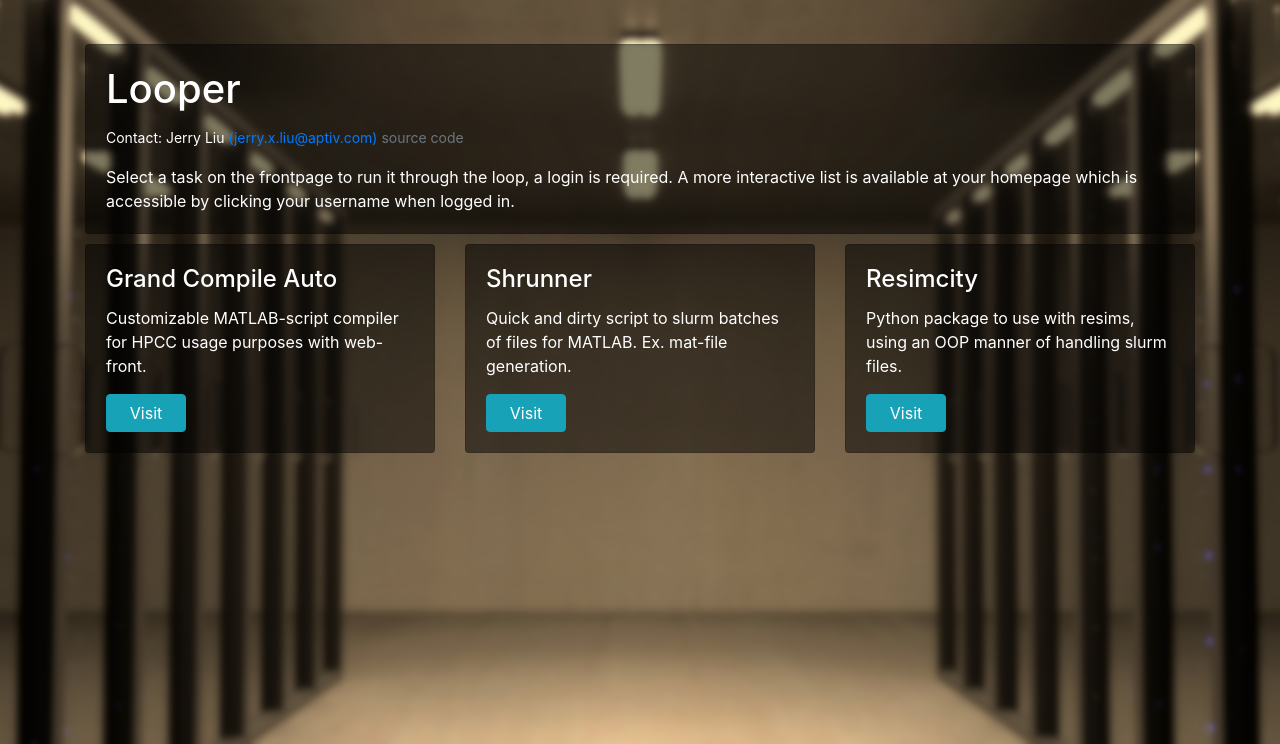
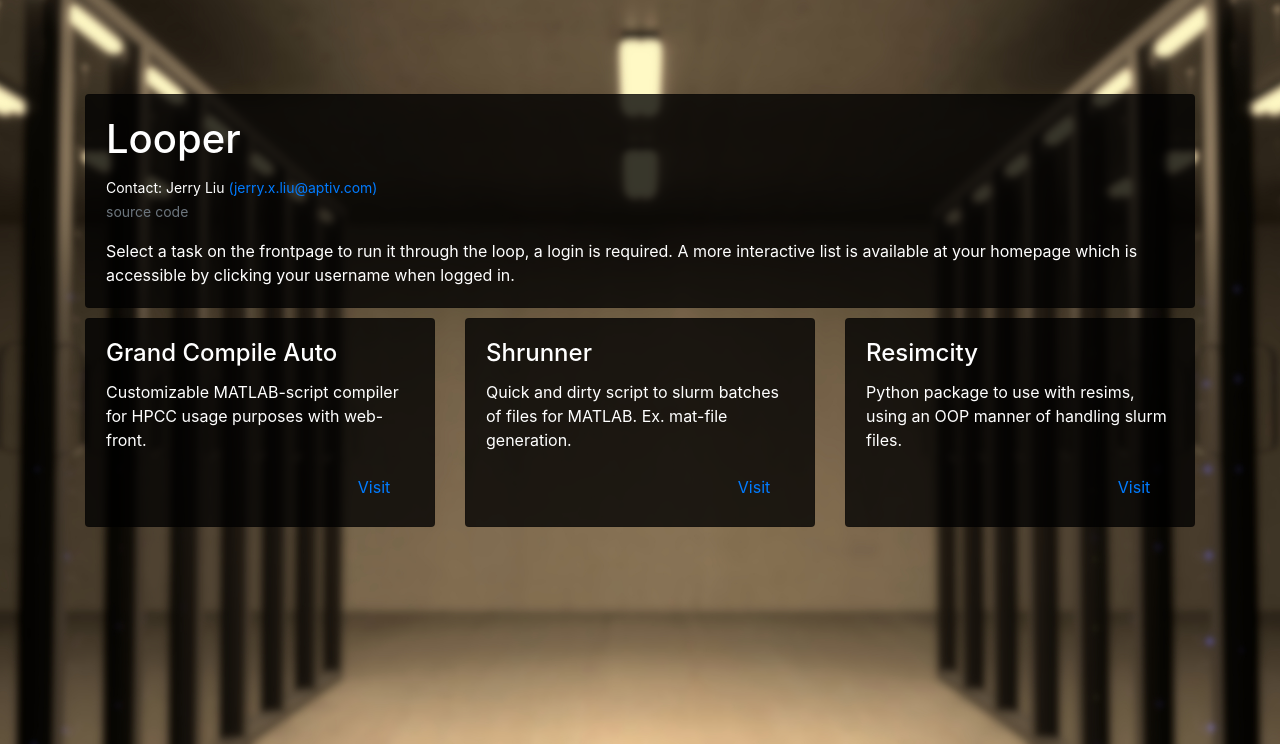
Before and after one commit to JerryLui/hil, a Flask app: page /about in a window 1280 px wide. Shown: the part 56-800 px from the top of the page. Run offline with Flask 2, Linux system fonts and the light colour scheme; parts of the project's set-up code (start-up, migrations or seed data) failed here and were passed over; some libraries are stand-ins or nearby versions.

Commit message:
Prechange

```diff
--- a/web/forms.py
+++ b/web/forms.py
@@ -30,6 +30,8 @@ class UserForm(FlaskForm):
 
     def __init__(self, *args, **kwargs):
         super(UserForm, self).__init__(*args, **kwargs)
+        if kwargs.get('prefix'):
+            self.submit.label.text = kwargs['prefix'].title()
 
 
 class FileForm(FlaskForm):
--- a/web/routes.py
+++ b/web/routes.py
@@ -1,12 +1,9 @@
 from flask import Flask, render_template, send_from_directory, flash, session, redirect, url_for, request
-from flask_admin import Admin, BaseView, AdminIndexView, expose
+from flask_admin import Admin, AdminIndexView, expose
 from flask_admin.contrib.sqla import ModelView
-from multiprocessing import Pipe, Process
 from werkzeug.utils import secure_filename
 from werkzeug.contrib.fixers import ProxyFix
 
-import time
-import random
 import os
 import sys
 
@@ -152,7 +149,6 @@ def favicon():
     return send_from_directory('static/img', 'favicon.ico', mimetype='image/vnd.microsoft.icon')
 
 
-
 # -------------------- DATABASE --------------------
 def db_insert_or_get(model, defaults=None, **kwargs):
     """
@@ -229,27 +225,6 @@ class AdminHomeView(AdminIndexView):
 #             return redirect(url_for('page_index'))
 
 
-# -------------------- TEST ENV --------------------
-class FakeProcess(Process):
-    def __init__(self, log, pipe_conn):
-        self.log = log
-        self.pipe_conn = pipe_conn
-        super().__init__()
-
-    def run(self):
-        self.pipe_conn.send(1)
-        time.sleep(random.randint(5, 10))
-
-        self.pipe_conn.send(2)
-        time.sleep(random.randint(7, 13))
-
-        if random.randint(0, 3):
-            self.pipe_conn.send(-1)
-        else:
-            self.pipe_conn.send(0)
-        return
-
-
 # -------------------- MAIN --------------------
 if __name__ == '__main__':
     db.create_all()
--- a/web/static/css/style.css
+++ b/web/static/css/style.css
@@ -12,7 +12,7 @@
 }
 
 .custom-bg-color {
-    background: rgba(0, 0, 0, 0.50);
+    background: rgba(0, 0, 0, 0.78);
 }
 
 .custom-button {
@@ -42,6 +42,7 @@
 
 .btn-custom {
     margin-top: 10px;
+    width: 100px;
 }
 
 .header-adjust {
--- a/web/templates/about.html
+++ b/web/templates/about.html
@@ -1,6 +1,6 @@
 {% extends "layout.html" %}
 {% block content %}
-	<div class="container" style="margin-top: 30px">
+	<div class="container" style="margin-top: 80px">
 		<div class="row">
 			<div class="col-12">
 				<div class="card custom-bg-color">
@@ -9,7 +9,7 @@
 
 						<p class="card-text">
 							<small>Contact: Jerry Liu <a href="mailto:jerry.x.liu@aptiv.com">(jerry.x.liu@aptiv.com)</a>
-							</small>
+							</small><br>
 							<a href="https://hpc-gitlab.europe.delphiauto.net/mjbf5f/hil">
 								<small class="text-muted">source code</small>
 							</a>
@@ -28,7 +28,7 @@
 					<div class="card-body">
 						<h4 class="card-title">Grand Compile Auto</h4>
 						<p class="card-text">Customizable MATLAB-script compiler for HPCC usage purposes with web-front.</p>
-						<a href="http://10.239.125.100:5000/" class="btn btn-info custom-button">Visit</a>
+						<a href="http://10.239.125.100:5000/" class="btn btn-link custom-button float-right">Visit</a>
 					</div>
 				</div>
 			</div>
@@ -39,7 +39,7 @@
 						<p class="card-text">Quick and dirty script to slurm batches of files for MATLAB. Ex. mat-file
 							generation.</p>
 						<a href="https://hpc-gitlab.europe.delphiauto.net/mjbf5f/shrunner"
-						   class="btn btn-info custom-button">Visit</a>
+						   class="btn btn-link custom-button float-right">Visit</a>
 					</div>
 				</div>
 			</div>
@@ -50,7 +50,7 @@
 						<p class="card-text">Python package to use with resims, using an OOP manner of handling slurm
 							files.</p>
 						<a href="https://hpc-gitlab.europe.delphiauto.net/mjbf5f/resimcity"
-						   class="btn btn-info custom-button">Visit</a>
+						   class="btn btn-link custom-button float-right">Visit</a>
 					</div>
 				</div>
 			</div>
--- a/web/templates/admin/index.html
+++ b/web/templates/admin/index.html
@@ -3,5 +3,6 @@
 	<div class="container">
 		<h1>Welcome to the admin page!</h1>
 		<h5>Select a column to edit the respective table.</h5>
+		<a href="/index" class="btn btn-primary">Go home</a>
 	</div>
 {% endblock %}
```
